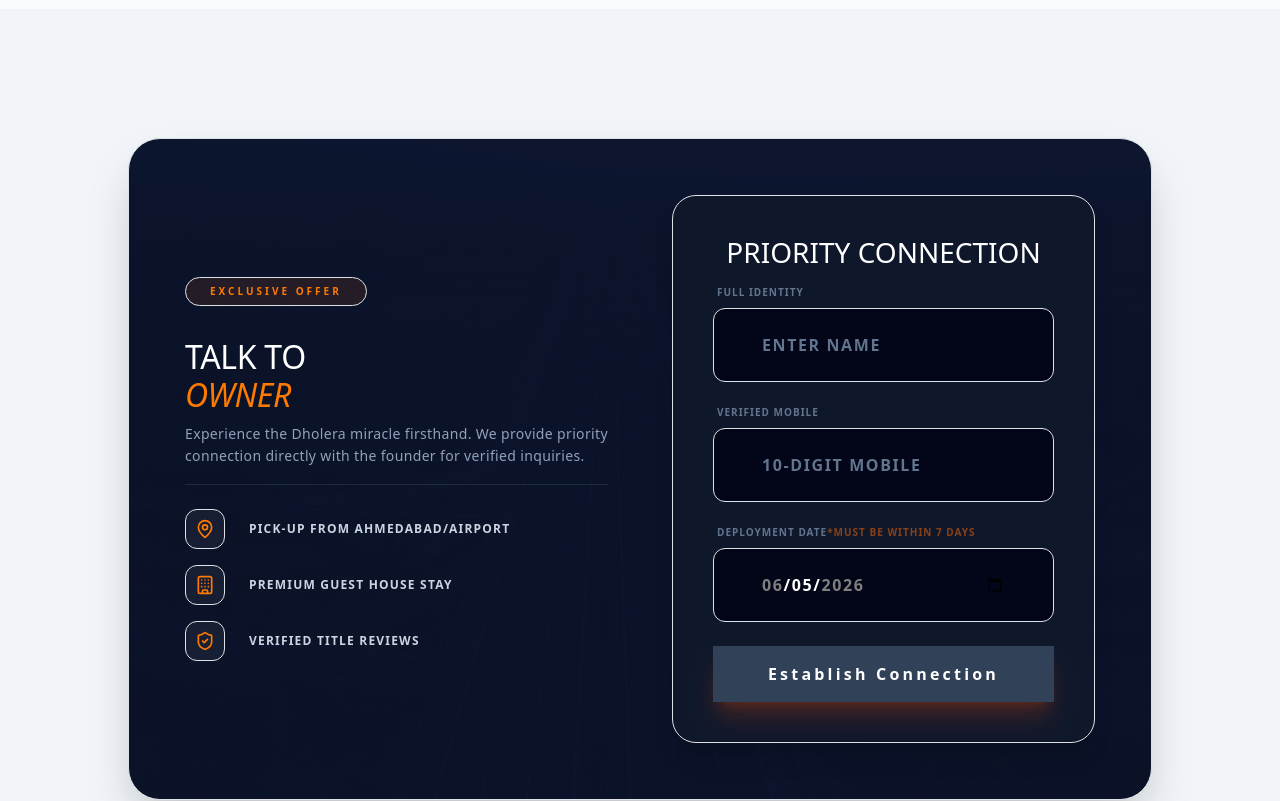
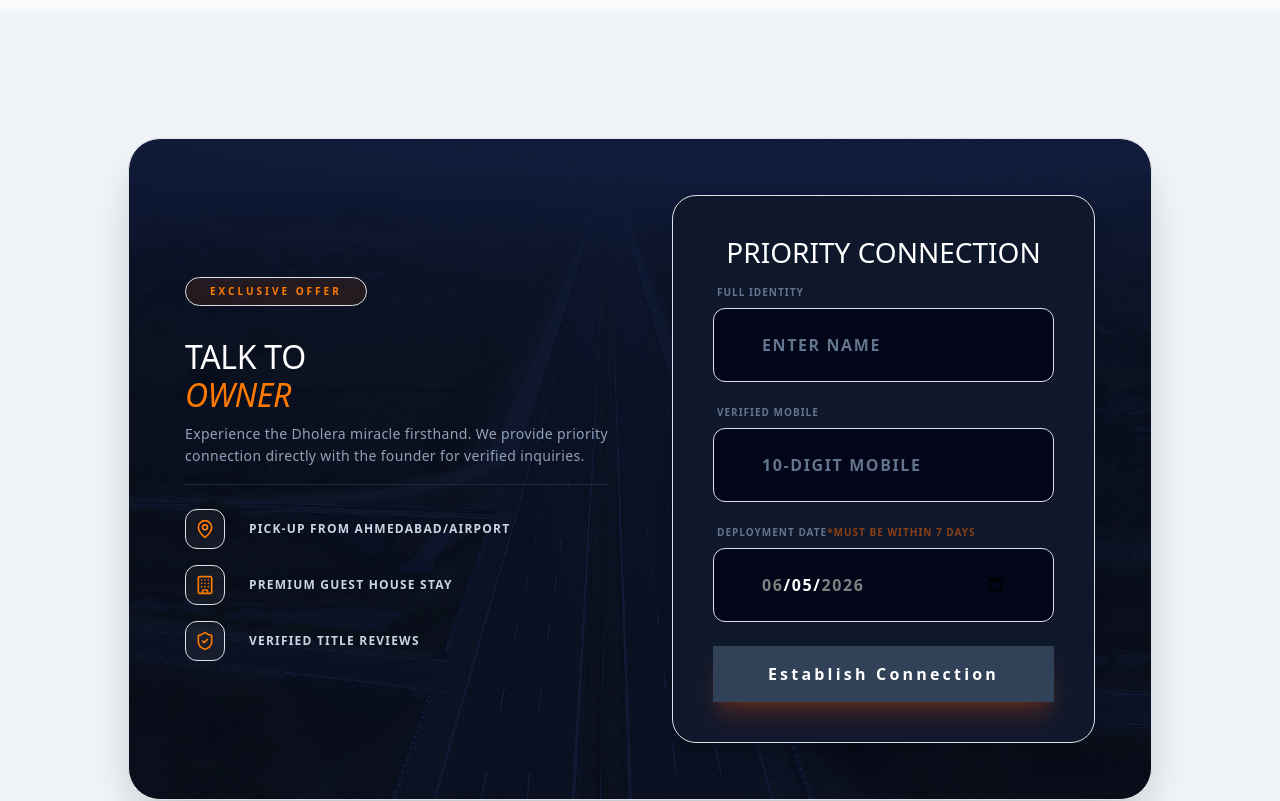
Before and after one commit to Payunch/Dholera-frontend, a Next.js app: page / in a window 1280 px wide. Shown: the part 2340-3141 px from the top of the page. Built offline with nearby package versions, Linux system fonts and the light colour scheme; no server answers.

Commit message:
feat(ui): increase hero and footer bg visibility to 50 percent

```diff
--- a/src/app/HomeClient.tsx
+++ b/src/app/HomeClient.tsx
@@ -461,7 +461,7 @@ export function HomeClient() {
           <div className="bg-[#0B132B] rounded-[2rem] p-10 md:p-14 shadow-2xl w-full max-w-5xl grid lg:grid-cols-2 gap-16 items-center border border-slate-800 relative overflow-hidden">
 
             {/* Background Image Overlay */}
-            <div className="absolute inset-0 z-0 opacity-10 mix-blend-overlay pointer-events-none">
+            <div className="absolute inset-0 z-0 opacity-50 mix-blend-overlay pointer-events-none">
               <Image
                 src="/images/arialviewdholeraexpress.webp"
                 alt="Dholera Aerial Vision"
```
